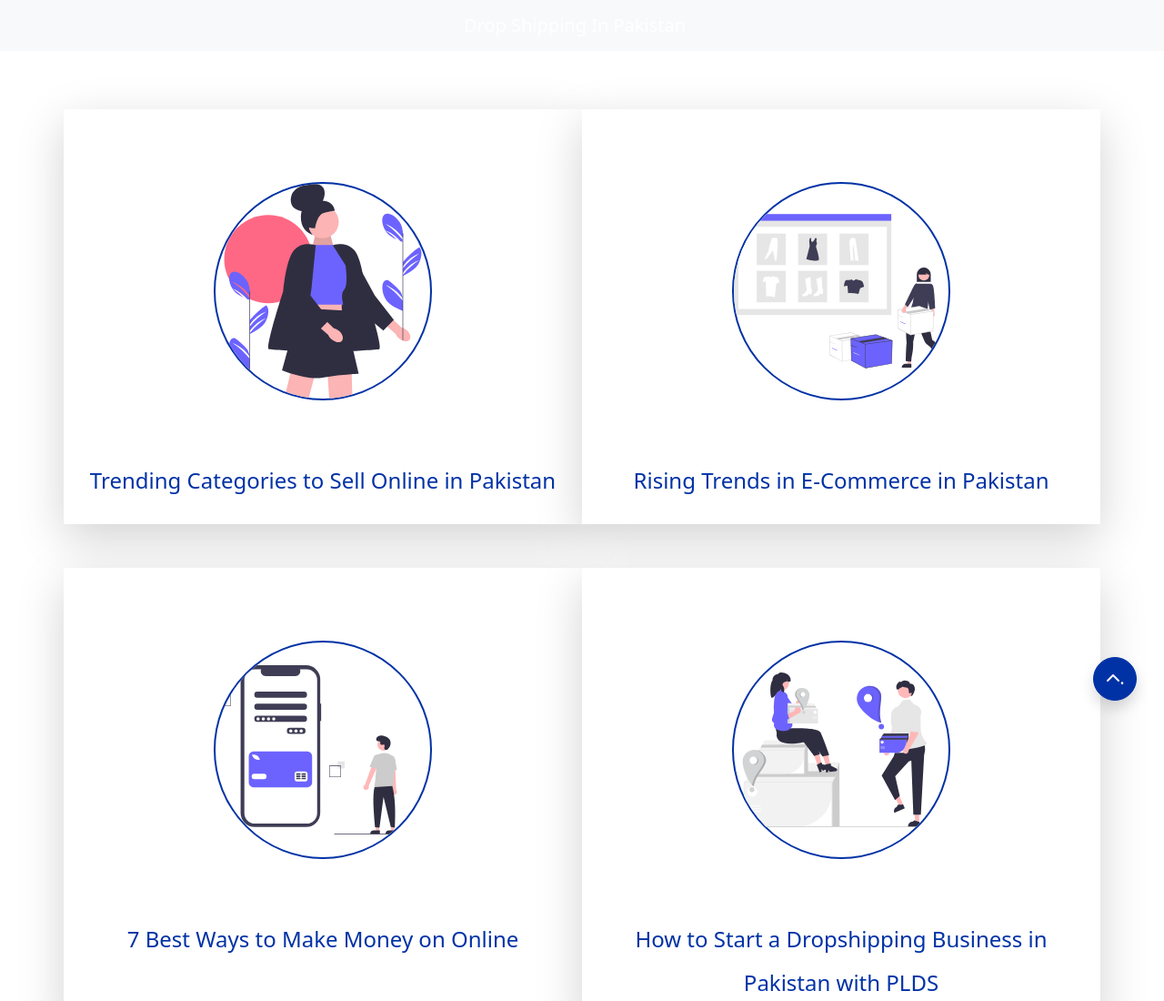
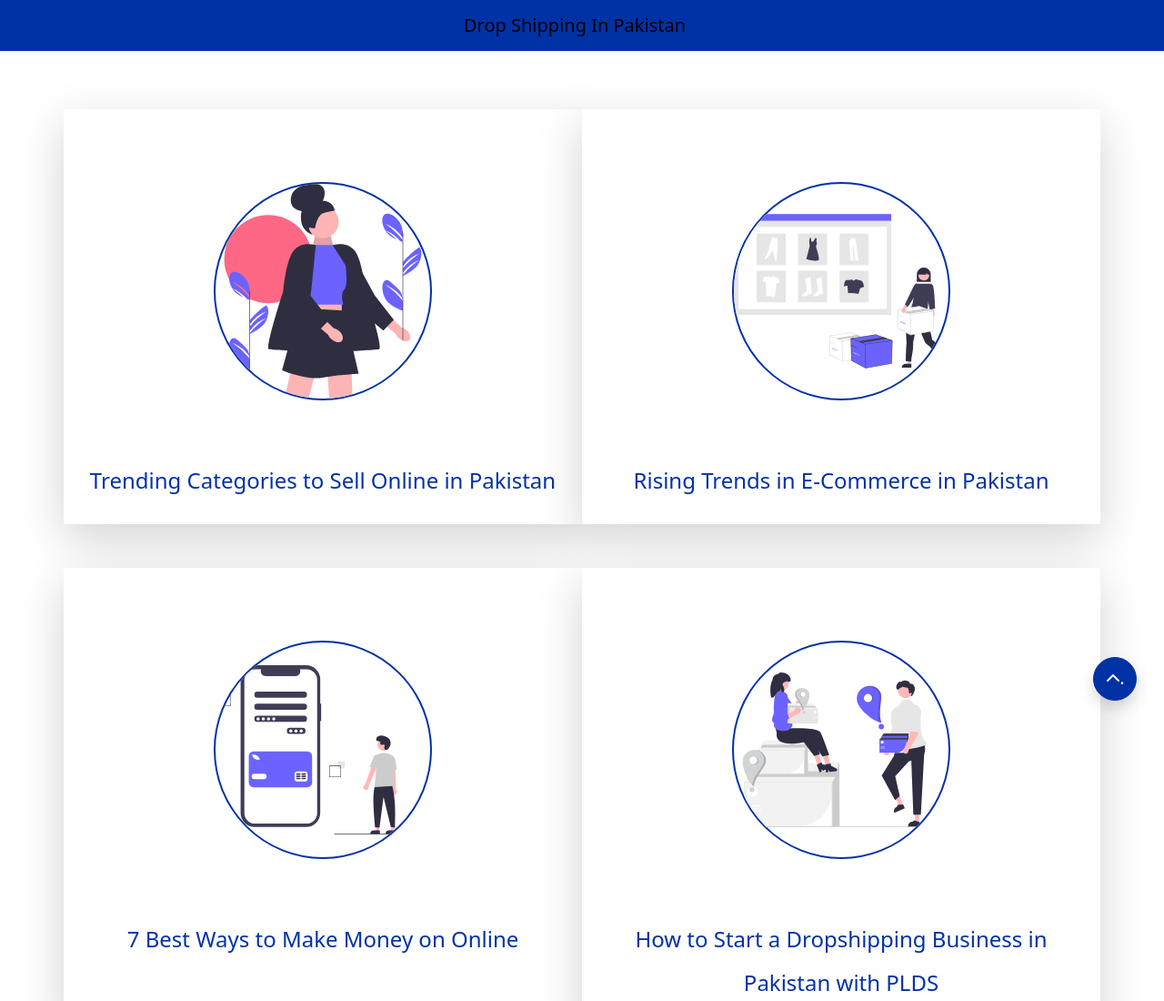
Before and after one commit to Waleed-Web-2000/dropshippingpakistan, a website: page index.html in a window 1280 px wide. Shown: the top 1100 px of the page at 91% size. Drawn offline with Linux system fonts and the light colour scheme.

Commit message:
Update index.html

```diff
--- a/index.html
+++ b/index.html
@@ -14,9 +14,9 @@
   </head>
   <body>
     <!-- begin navbar here -->
-    <nav class="navbar navbar-expand-lg navbar-dark bg-light menu ">
+    <nav class="navbar navbar-expand-lg navbar-dark bg-primary menu ">
       <div class="container d-flex justify-content-center">
-        <a class="navbar-brand" href="https://www.dropshippinginpakistan.com/">
+        <a class="navbar-brand text-black" href="https://www.dropshippinginpakistan.com/">
           <span class=" ">Drop</span>
           <span class="">Shipping</span>
           <span class="">In</span>
```
